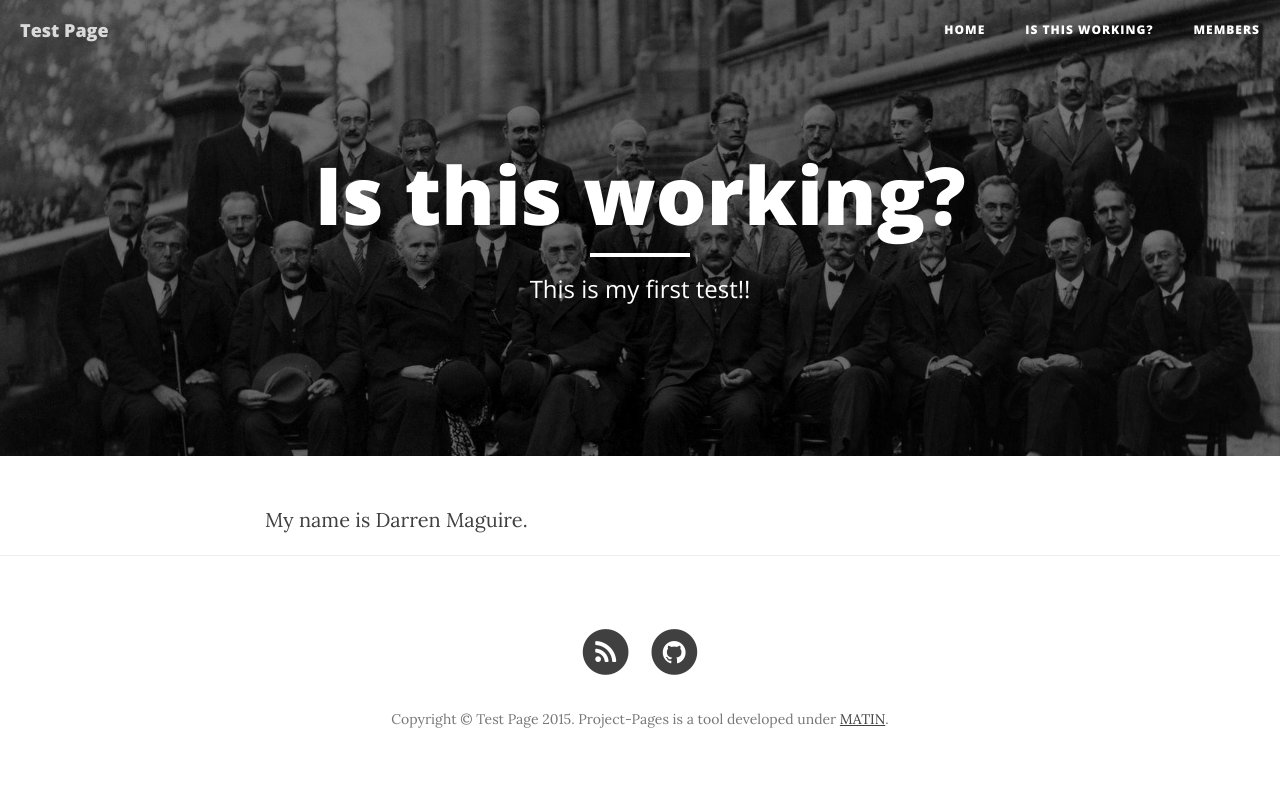
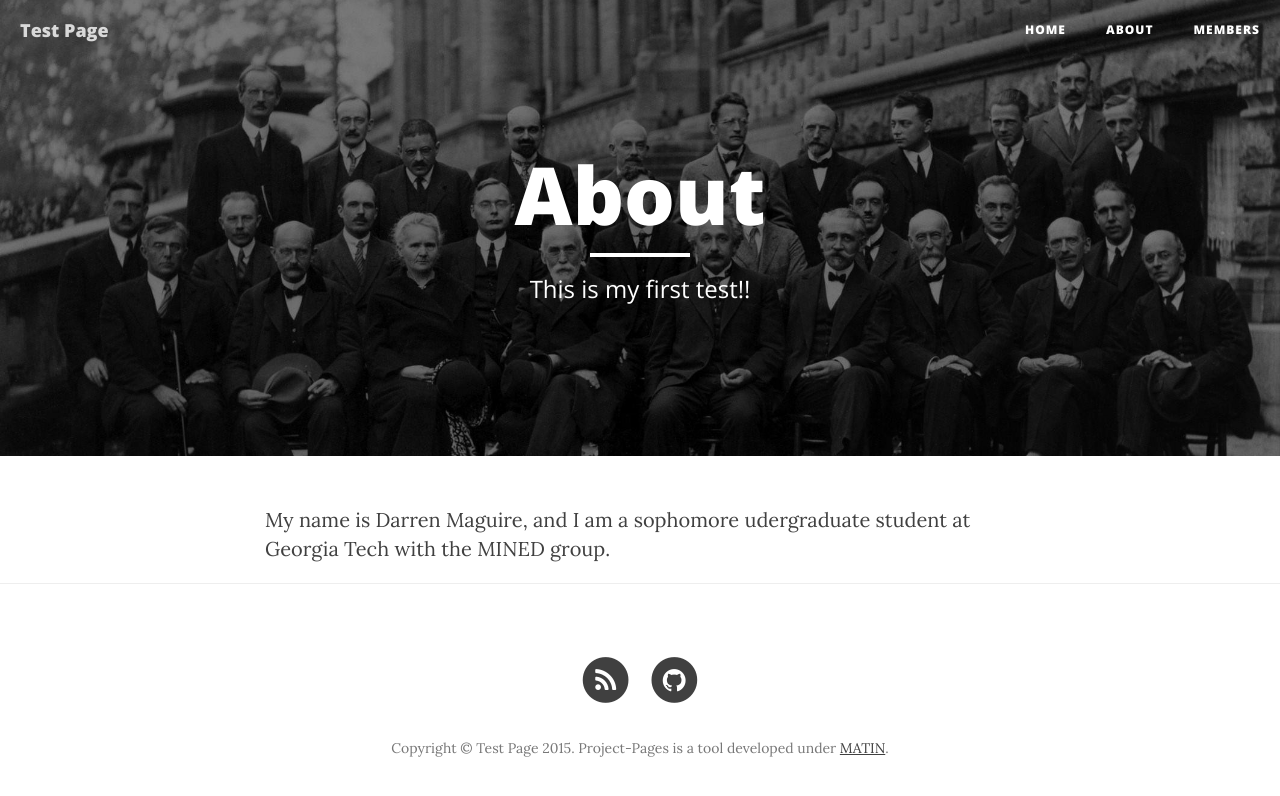
Before and after one commit to darrenm13/Test1, a Jekyll site: the page built from about.html, in a window 1280 px wide. Shown: the top 796 px of the page. Built offline with Jekyll 4.4.1, drawn with Linux system fonts in a browser that asks for light colours; nearby versions of some CDN libraries.

Commit message:
Update about.html

```diff
--- a/about.html
+++ b/about.html
@@ -1,8 +1,8 @@
 ---
 layout: page
-title: "Is this working?"
-description: "Why use Project Pages?"
+title: "About"
+description: "About"
 header-img: "img/home-bg.jpg"
 ---
 
-My name is Darren Maguire.
+My name is Darren Maguire, and I am a sophomore udergraduate student at Georgia Tech with the MINED group.
```
